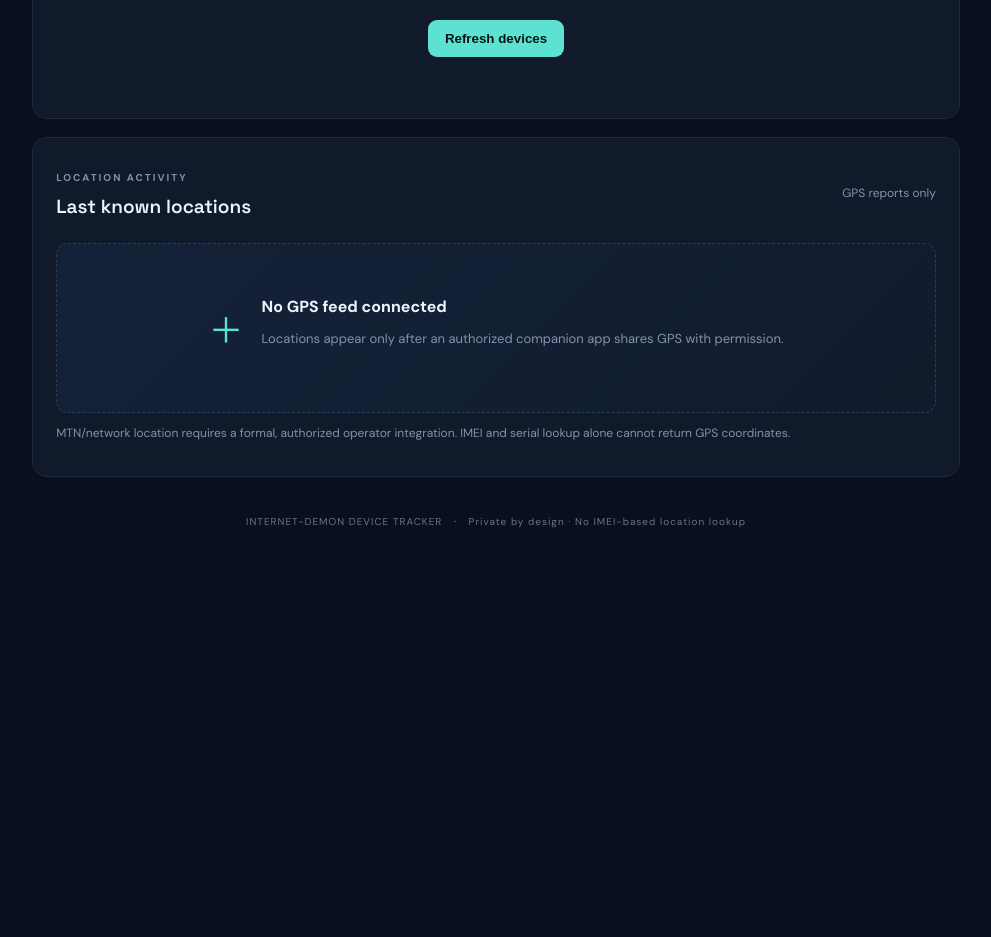
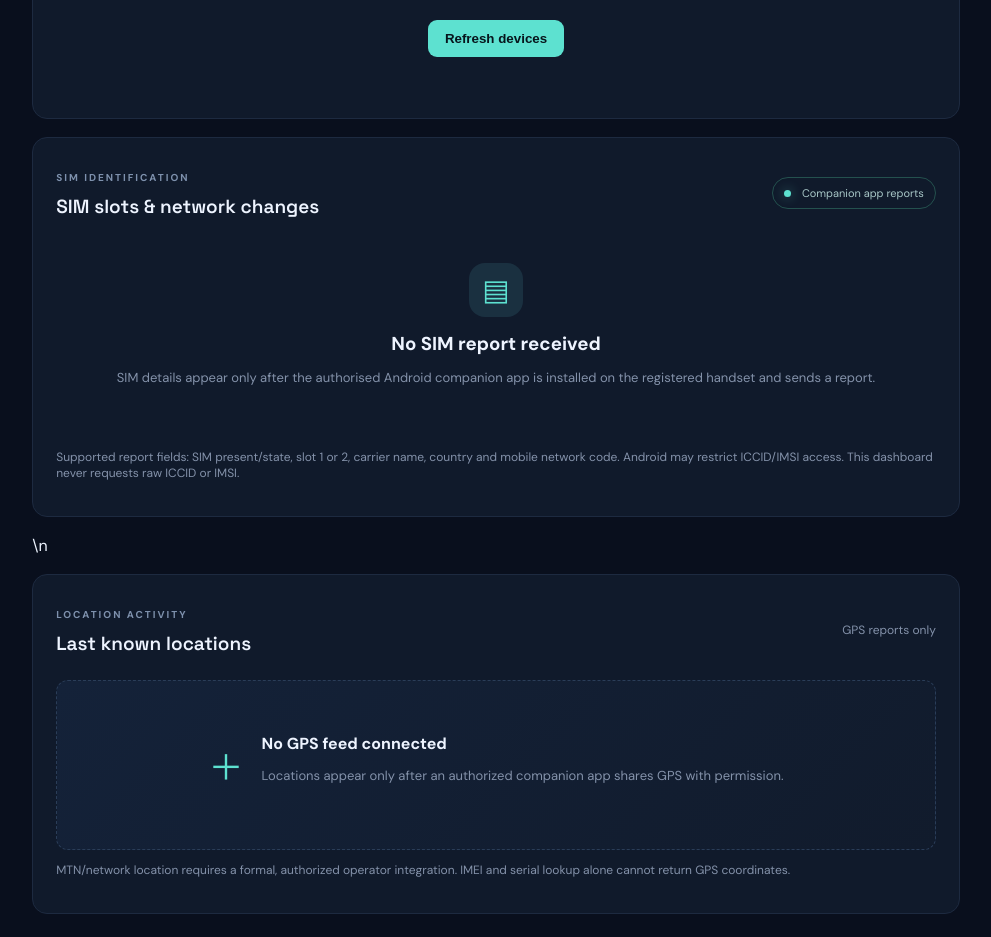
Before and after one commit to InternetDem0n/INTERNET-DEMON-DEVICE-TRACKER, a website: page public/index.html in a window 1280 px wide. Shown: the part 1040-1977 px from the top of the page, without its empty margins (269-1260 px from the left). Before the commit the page ends 1622 px from the top, so only its background shows below. Drawn offline with Linux system fonts and the light colour scheme.

Commit message:
Add SIM identification dashboard section

```diff
--- a/public/index.html
+++ b/public/index.html
@@ -44,7 +44,7 @@
         </form>
       </section>
       <section class="panel" id="devices"><div class="panel-heading"><div><p class="eyebrow">DEVICE MANAGEMENT</p><h3>Your devices</h3></div><span class="status-pill"><i></i> Owner verified access</span></div><div id="device-list" class="empty-state"><div class="empty-icon">⌖</div><h3>No devices loaded</h3><p>Connect Firebase Authentication to load your registered devices.</p><button id="refresh-btn" type="button">Refresh devices</button></div></section>
-      <section class="panel map-panel" id="activity"><div class="panel-heading"><div><p class="eyebrow">LOCATION ACTIVITY</p><h3>Last known locations</h3></div><span class="muted">GPS reports only</span></div><div class="map-placeholder"><div class="map-cross">＋</div><div><strong>No GPS feed connected</strong><p>Locations appear only after an authorized companion app shares GPS with permission.</p></div></div><p class="muted">MTN/network location requires a formal, authorized operator integration. IMEI and serial lookup alone cannot return GPS coordinates.</p></section>
+      <section class="panel" id="sim-identification"><div class="panel-heading"><div><p class="eyebrow">SIM IDENTIFICATION</p><h3>SIM slots & network changes</h3></div><span class="status-pill"><i></i> Companion app reports</span></div><div id="sim-status-list" class="empty-state"><div class="empty-icon">▤</div><h3>No SIM report received</h3><p>SIM details appear only after the authorised Android companion app is installed on the registered handset and sends a report.</p></div><p class="muted">Supported report fields: SIM present/state, slot 1 or 2, carrier name, country and mobile network code. Android may restrict ICCID/IMSI access. This dashboard never requests raw ICCID or IMSI.</p></section>\n      <section class="panel map-panel" id="activity"><div class="panel-heading"><div><p class="eyebrow">LOCATION ACTIVITY</p><h3>Last known locations</h3></div><span class="muted">GPS reports only</span></div><div class="map-placeholder"><div class="map-cross">＋</div><div><strong>No GPS feed connected</strong><p>Locations appear only after an authorized companion app shares GPS with permission.</p></div></div><p class="muted">MTN/network location requires a formal, authorized operator integration. IMEI and serial lookup alone cannot return GPS coordinates.</p></section>
       <footer>INTERNET-DEMON DEVICE TRACKER <span>·</span> Private by design · No IMEI-based location lookup</footer>
     </main>
   </div>
```
